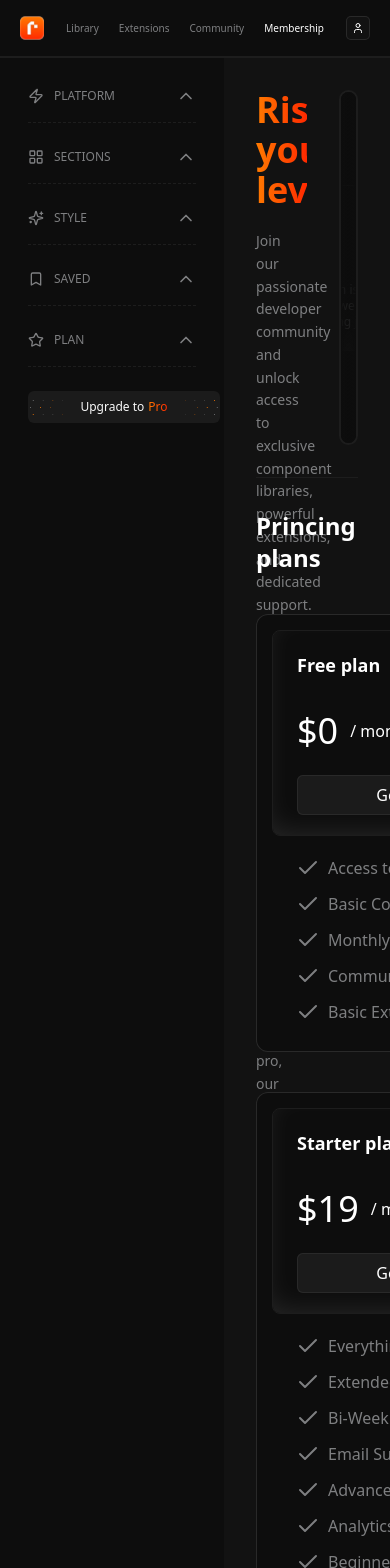
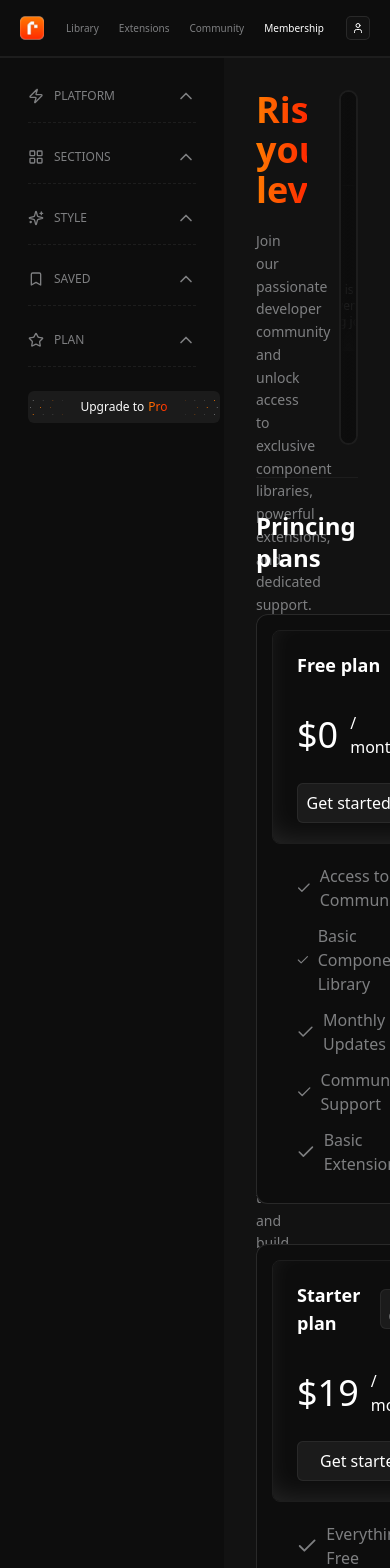
Before and after one commit to AlexDDevv/Ui-Library-Spikes, a Next.js app: page /membership in a window 390 px wide. Shown: the top 1568 px of the page. Built offline with nearby package versions, Linux system fonts and the light colour scheme.

Commit message:
📱 Responsive for PrincingPlan

```diff
--- a/src/app/components/PrincingPlan.tsx
+++ b/src/app/components/PrincingPlan.tsx
@@ -11,8 +11,8 @@ type PrincingPlanProps = {
 
 export default function PrincingPlan({ plan, best, price, avantages }: PrincingPlanProps) {
     return (
-        <article className='bg-bgContainer rounded-xl shadow-forCard p-4 min-w-[325px] max-w-[350px] h-full'>
-            <div className='bg-transparent border border-border px-6 py-5 shadow-[inset_0_-10px_30px_-10px_#ffffff1f] rounded-lg mb-5'>
+        <article className='bg-bgContainer rounded-xl shadow-forCard p-4 w-[300px] h-full transition-shadow duration-200 ease-in-out hover:shadow-forCardHover group'>
+            <div className='bg-transparent border border-border px-6 py-5 shadow-[inset_0_-10px_30px_-10px_#ffffff1f] rounded-lg mb-5 transition-colors duration-200 ease-in-out group-hover:border-[#ffffff33]'>
                 <div className='flex items-center justify-between gap-x-5 mb-8'>
                     <h3 className='font-semibold text-white text-lg'>{plan}</h3>
                     {best && (
@@ -30,7 +30,7 @@ export default function PrincingPlan({ plan, best, price, avantages }: PrincingP
             <div>
                 <ul className='pl-6'>
                     {avantages.map(avantage => (
-                        <li key={avantage} className="flex items-center gap-x-2 text-grayText mb-3">
+                        <li key={avantage} className="flex items-center gap-x-2 text-grayText mb-3 transition-colors duration-200 ease-in-ou group-hover:text-white">
                             <Check />
                             {avantage}
                         </li>
```
